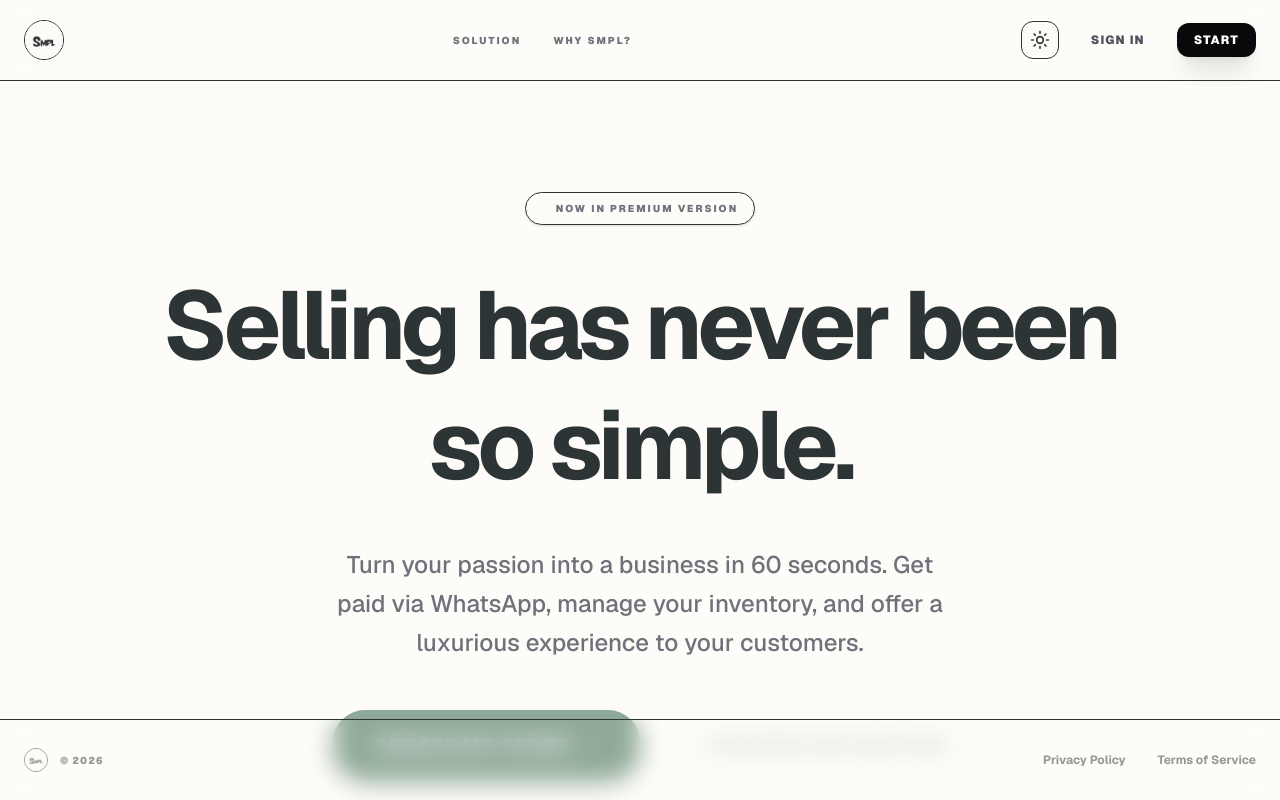
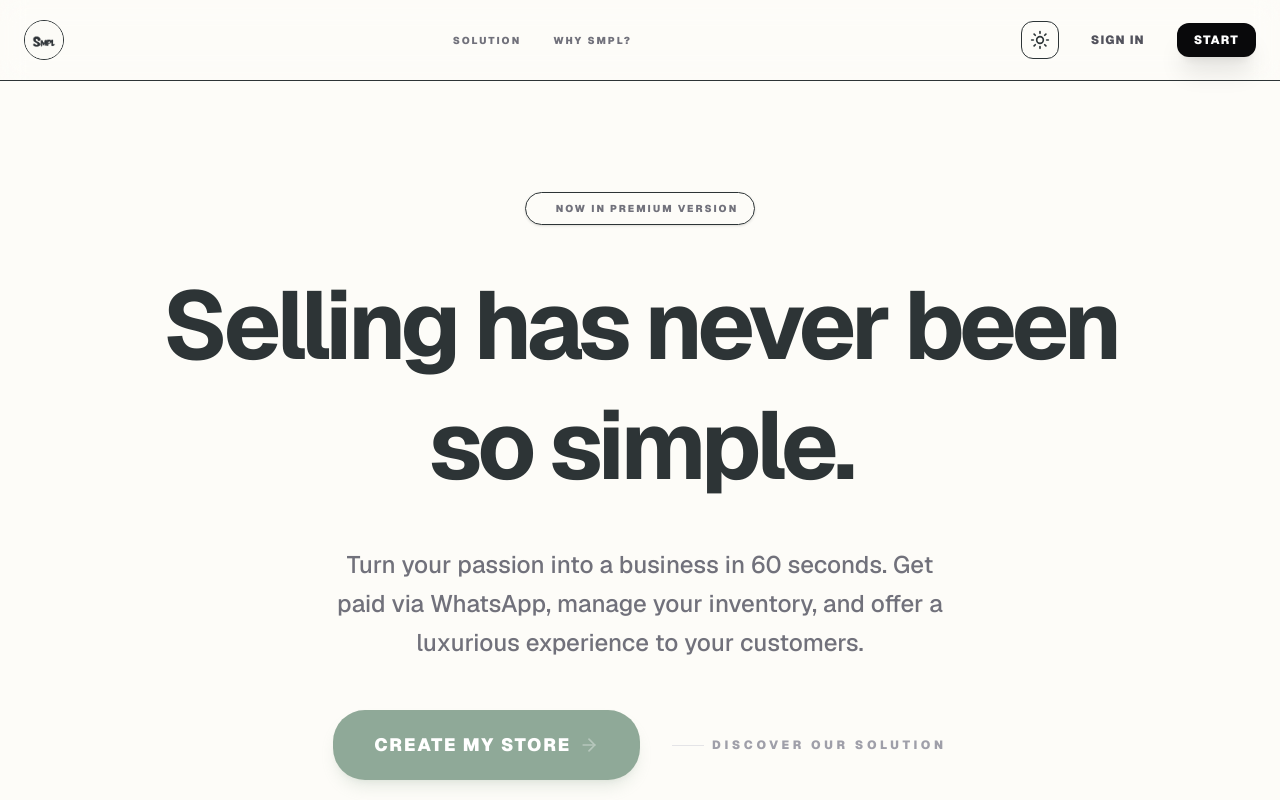
Before and after one commit to houcine111/Smpl-Saas, a Next.js app: page /en in a window 1280 px wide. Shown: the top 800 px of the page. Built offline with nearby package versions, Linux system fonts and the light colour scheme.

Commit message:
fixed the footer

```diff
--- a/src/components/layout/Footer.tsx
+++ b/src/components/layout/Footer.tsx
@@ -8,7 +8,7 @@ export default function Footer() {
     const t = useTranslations('Legal');
 
     return (
-        <footer className="fixed bottom-0 left-0 w-full z-40 bg-background/60 backdrop-blur-md border-t border-border px-4 sm:px-6">
+        <footer className="w-full bg-background/60 backdrop-blur-md border-t border-border px-4 sm:px-6 mt-auto">
             <div className="max-w-7xl mx-auto h-16 sm:h-20 flex justify-between items-center gap-4">
                 <div className="flex items-center gap-3 transition-opacity opacity-50 hover:opacity-100 shrink-0">
                     <div className="relative w-6 h-6 overflow-hidden rounded-full border border-border bg-card">
```
